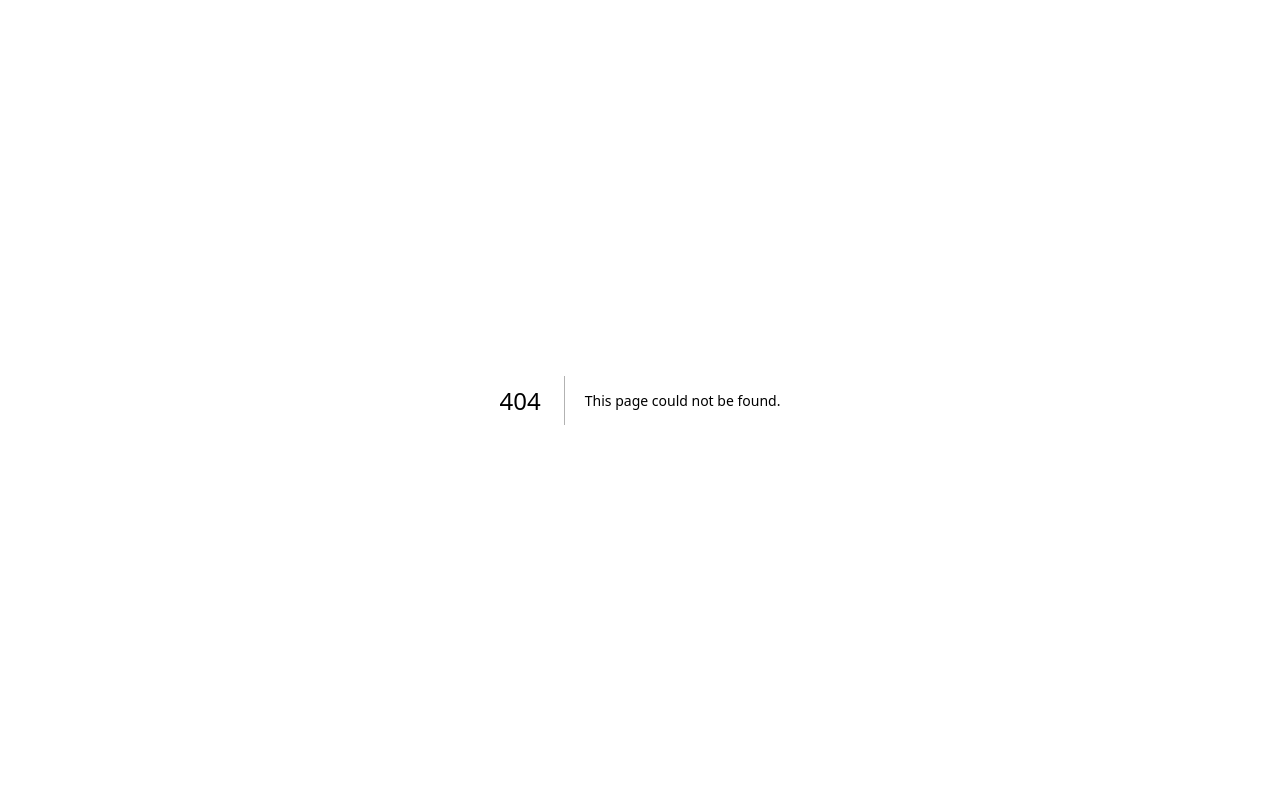
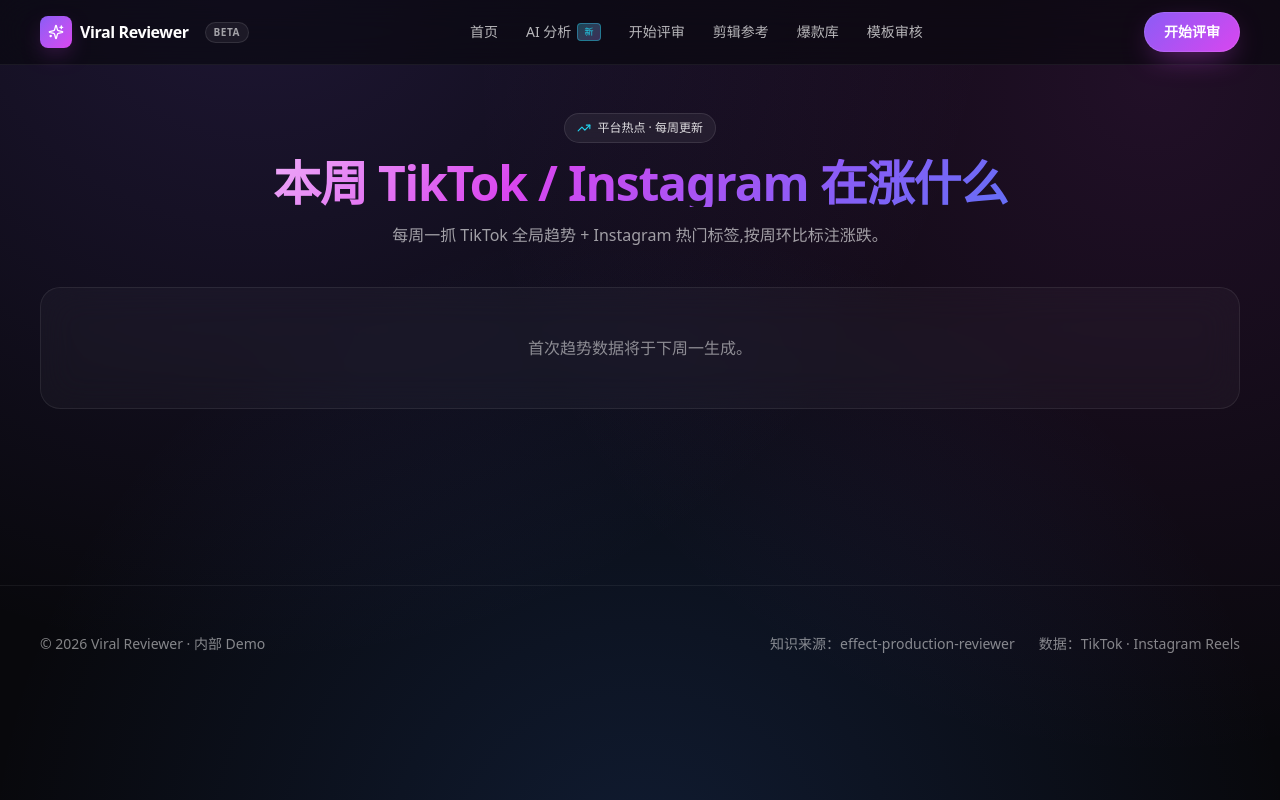
Before and after one commit to zhaoyixin0/viral-reviewer, a Next.js app: page /trending in a window 1280 px wide. Before the commit this address had no page. Built offline with nearby package versions, Linux system fonts and the light colour scheme.

Commit message:
feat(p2): RSC page calls computeHashtagVelocity and passes initialTrendingHashtags

```diff
--- /dev/null
+++ b/app/trending/page.tsx
@@ -0,0 +1,73 @@
+import { TrendingUp } from "lucide-react";
+import { Header } from "@/components/ui/Header";
+import { Footer } from "@/components/ui/Footer";
+import { TrendingBoard } from "@/components/trending/TrendingBoard";
+import { readLatestTwoSnapshots } from "@/lib/trending/snapshot-store";
+import { computeVelocity, computeHashtagVelocity } from "@/lib/trending/velocity";
+import type { TrendingCard, TrendingHashtagCard } from "@/app/api/trending/route";
+
+export const runtime = "nodejs";
+// 看板按周更新,RSC 缓存 1 小时即可
+export const revalidate = 3600;
+
+export default async function TrendingPage() {
+  const { current, previous } = await readLatestTwoSnapshots();
+
+  let week: string | null = null;
+  let cards: TrendingCard[] = [];
+  // v4.1:hashtag 级 velocity 精简投影,注入 TrendingBoard(spec 4.7)
+  let initialTrendingHashtags: TrendingHashtagCard[] = [];
+
+  if (current) {
+    week = current.week;
+
+    // 视频 velocity + 精简投影(含 trendingContext 透传)
+    cards = computeVelocity(current, previous).map((v) => ({
+      id: v.id,
+      platform: v.platform,
+      url: v.url,
+      cover: v.cover,
+      title: v.title,
+      topic: v.topic,
+      views: v.views,
+      // 透传 trendingContext:TikTok trending 视频带此字段,IG 视频不带
+      ...(v.trendingContext ? { trendingContext: v.trendingContext } : {}),
+      velocity: v.velocity,
+    }));
+
+    // hashtag 级 velocity —— 精简投影(去掉 rankDiff / industryName 等 raw 字段)
+    initialTrendingHashtags = computeHashtagVelocity(current, previous).map((h) => ({
+      name: h.name,
+      rank: h.rank,
+      viewCount: h.viewCount,
+      videoCount: h.videoCount,
+      velocity: h.velocity,
+    }));
+  }
+
+  return (
+    <>
+      <Header />
+      <main className="mx-auto max-w-7xl px-6 py-12 lg:px-10">
+        <div className="mb-10 text-center">
+          <span className="pill mb-4">
+            <TrendingUp className="h-3.5 w-3.5 text-[#22d3ee]" />
+            平台热点 · 每周更新
+          </span>
+          <h1 className="text-gradient-primary text-4xl font-semibold tracking-tight md:text-5xl">
+            本周 TikTok / Instagram 在涨什么
+          </h1>
+          <p className="mx-auto mt-4 max-w-2xl text-white/60">
+            每周一抓 TikTok 全局趋势 + Instagram 热门标签,按周环比标注涨跌。
+          </p>
+        </div>
+        <TrendingBoard
+          initialWeek={week}
+          initialCards={cards}
+          initialTrendingHashtags={initialTrendingHashtags}
+        />
+      </main>
+      <Footer />
+    </>
+  );
+}
```
